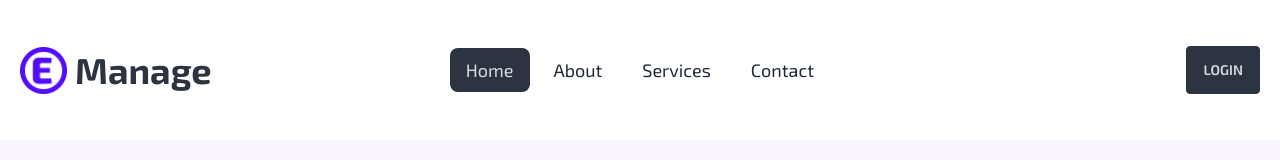
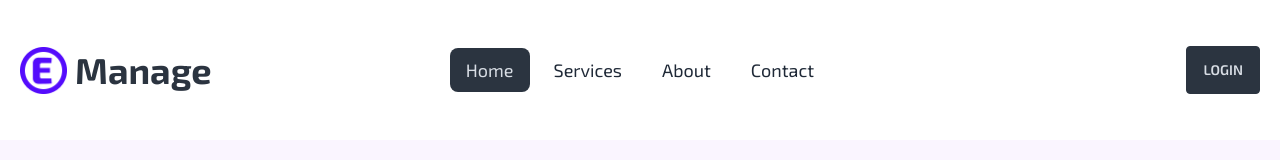
Before and after one commit to rocktohq/event-management, a React (Vite) app: page / in a window 1280 px wide. Shown: the top 160 px of the page. Built offline with nearby package versions, Linux system fonts and the light colour scheme; no server answers.

Commit message:
Navbar Updated

```diff
--- a/src/components/Navbar/Navbar.jsx
+++ b/src/components/Navbar/Navbar.jsx
@@ -22,8 +22,8 @@ const Navbar = () => {
   // Nav Links
   const navLinks = <>
     <li><NavLink to="/">Home</NavLink></li>
+    <li><NavLink to="/services">Services</NavLink></li>
     <li><NavLink to="/about">About</NavLink></li>
-    <li><NavLink to="/services">Services</NavLink></li>
     <li><NavLink to="/contact">Contact</NavLink></li>
   </>
 
```
